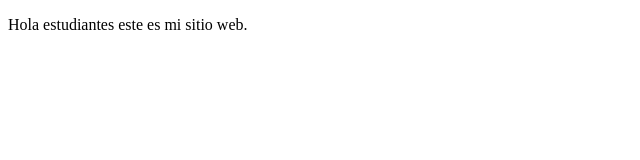
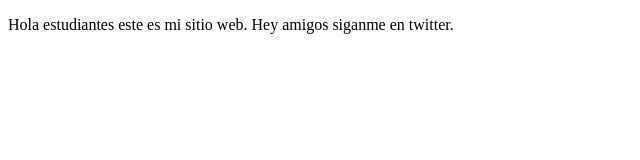
Before and after one commit to ricardo-cacua/proyectoDemoCursoPrework, a plain HTML site: page index.html in a window 1280 px wide. Shown: the whole page, without its empty margins (0-640 px from the left). Drawn offline with Linux system fonts and the light colour scheme.

Commit message:
Cambio de twitter

```diff
--- a/index.html
+++ b/index.html
@@ -8,6 +8,7 @@
 <body>
     <p>
         Hola estudiantes este es mi sitio web.
+        Hey amigos siganme en twitter.
     </p>
 </body>
 </html>
```
